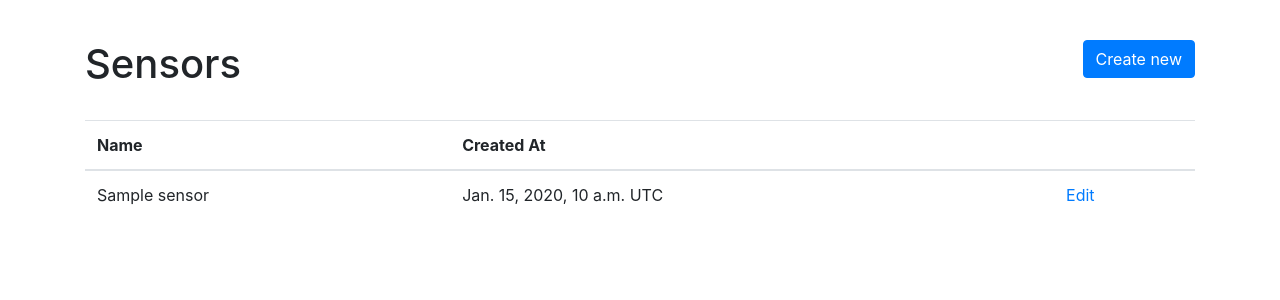
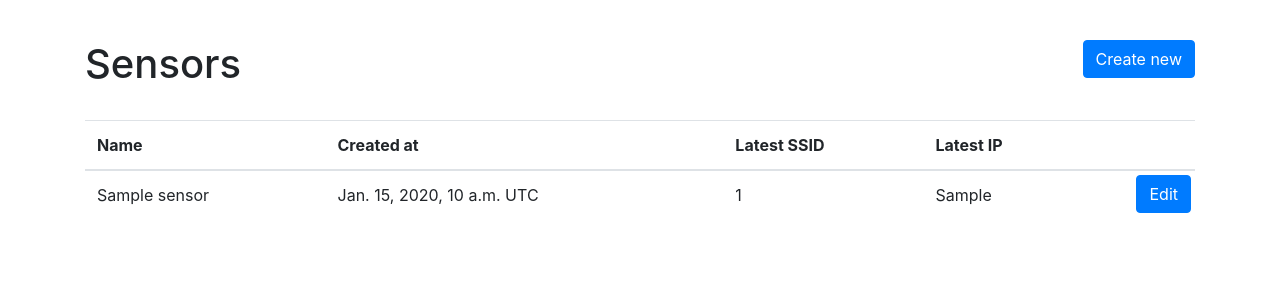
Before and after one commit to wverne/verne-power-monitor-server, a Django app: template templates/sensor/list_sensors.html in a window 1280 px wide. Shown: the part 56-356 px from the top of the page. Run offline with Django 3.2, Linux system fonts and the light colour scheme; the template is opened without the code that fills it: values that come from a table or form of the project are taken from there, others are empty; tables that the repository leaves empty hold one stand-in row (values such as "Sample post"); parts of the project's set-up code (start-up, migrations or seed data) failed here and were passed over; some libraries are stand-ins or nearby versions.

Commit message:
Sensor list updates: Edit button and latest log columns

```diff
--- a/apps/sensor/models.py
+++ b/apps/sensor/models.py
@@ -7,6 +7,12 @@ class Sensor(models.Model):
     """
     name = models.CharField(max_length=255)
     created_at = models.DateTimeField()
+    # The SSID of the WiFi network to which the sensor was connected, as of its last log. This is a denormalized field
+    # and should reflect the network_ssid value of the latest PowerLog from this sensor.
+    latest_network_ssid = models.CharField(max_length=127, null=True, default=None)
+    # The local IP address of the sensor, as of its last log. This is a denormalized field and should reflect the
+    # network_local_ip value of the latest PowerLog from this sensor.
+    latest_network_local_ip = models.GenericIPAddressField(protocol="IPv4", null=True, default=None)
 
     def __str__(self):
         return self.name
--- a/templates/base.html
+++ b/templates/base.html
@@ -14,6 +14,8 @@
         margin-top: 96px;
       }
     </style>
+
+    {% block style %}{% endblock %}
 
     <title>Verne Power Monitor</title>
   </head>
--- a/templates/sensor/list_sensors.html
+++ b/templates/sensor/list_sensors.html
@@ -1,4 +1,16 @@
 {% extends "base.html" %}
+
+{% block style %}
+<style>
+  td.unknown-value {
+    color: #777777;
+  }
+  td.button-col {
+    padding: .25rem;
+    text-align: right;
+  }
+</style>
+{% endblock %}
 
 {% block contents %}
 
@@ -19,7 +31,10 @@
     <thead>
       <tr>
         <th>Name</th>
-        <th>Created At</th>
+        {# "Created at" is hidden on SM and XS screens #}
+        <th class="d-none d-md-table-cell">Created at</th>
+        <th>Latest SSID</th>
+        <th>Latest IP</th>
         <th></th>
       </tr>
     </thead>
@@ -27,12 +42,23 @@
       {% for sensor in sensors %}
         <tr>
           <td>{{ sensor.name }}</td>
-          <td>{{ sensor.created_at }} UTC</td>
-          <td><a href="/sensors/edit/{{ sensor.id }}/">Edit</a></td> {# TODO: Make button #}
+          <td class="d-none d-md-table-cell">{{ sensor.created_at }} UTC</td>
+          {% if sensor.latest_network_ssid %}
+            <td>{{ sensor.latest_network_ssid }}</td>
+          {% else %}
+            <td class="unknown-value">Unknown</td>
+          {% endif %}
+          {% if sensor.latest_network_local_ip %}
+            <td>{{ sensor.latest_network_local_ip }}</td>
+          {% else %}
+            <td class="unknown-value">Unknown</td>
+          {% endif %}
+          <td class="button-col"><a href="/sensors/edit/{{ sensor.id }}/" class="btn btn-primary">Edit</a></td>
         </tr>
       {% empty %}
         <tr>
-          <td colspan="3">No sensors</td>
+          <td colspan="5" class="d-none d-md-table-cell">No sensors</td>
+          <td colspan="4" class="d-table-cell d-md-none">No sensors</td>
         </tr>
       {% endfor %}
     </tbody>
```
Also changed, not shown: apps/powerlog/models.py (+14 -0 lines), apps/sensor/views.py (+21 -1 lines), apps/sensor/migrations/0002_add_sensor_denormalized_log_fields.py (added).
